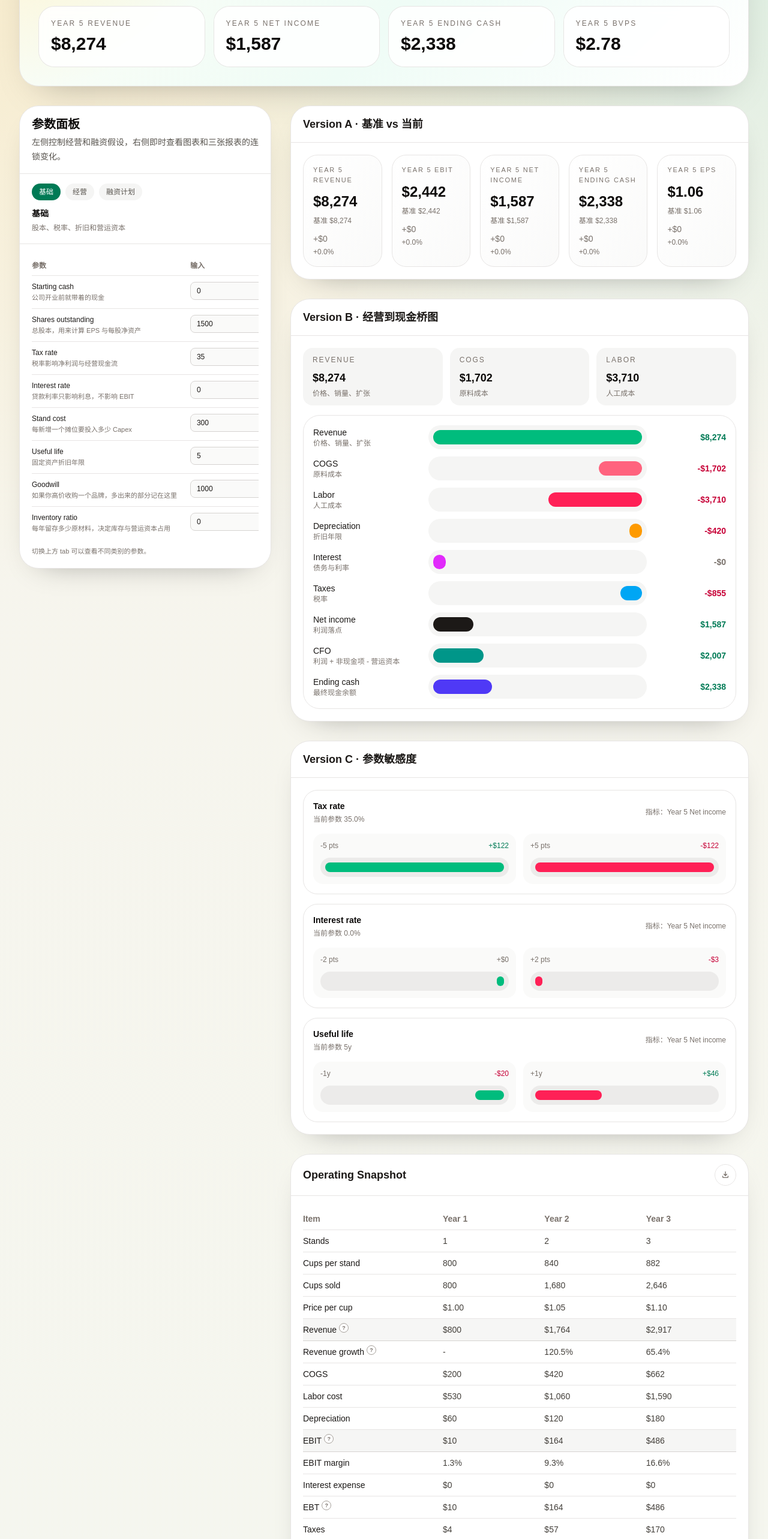
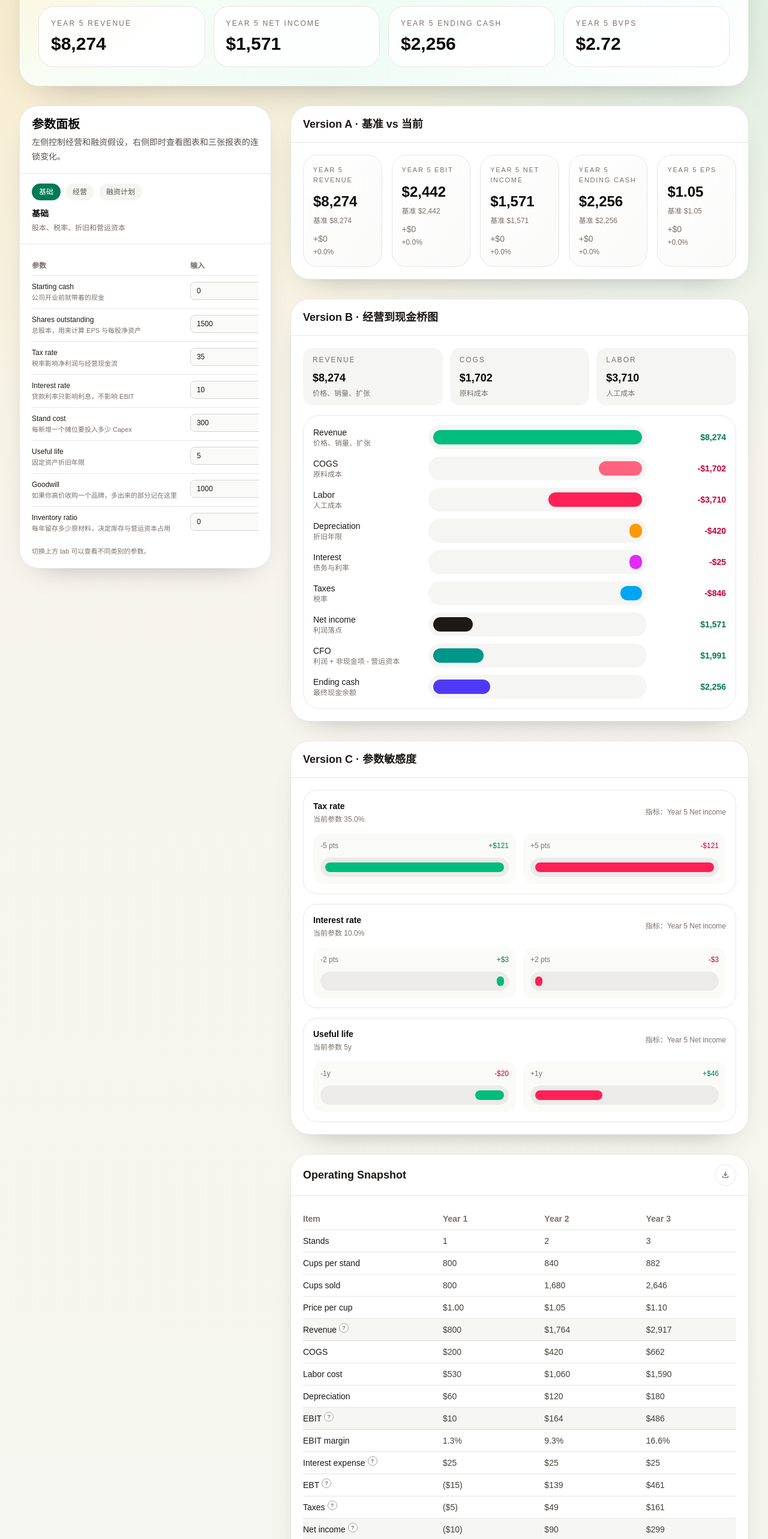
Before and after one commit to Muffinmann/fin-stat-sim, a Next.js app: page / in a window 1280 px wide. Shown: the part 234-2800 px from the top of the page at 60% size. Built offline with nearby package versions, Linux system fonts and the light colour scheme.

Commit message:
multiple updates

```diff
--- a/components/report-simulator/FinancialTables.tsx
+++ b/components/report-simulator/FinancialTables.tsx
@@ -99,7 +99,6 @@ export const operatingSnapshotRows: TableRow[] = [
   ['Cups sold', (year) => formatInteger(year.cupsSold)],
   ['Price per cup', (year) => formatAccountingPrice(year.pricePerCup)],
   ['Revenue', (year) => formatAccountingCurrency(year.revenue)],
-  [ 'Revenue growth', (year) => (year.revenueGrowth === null ? '-' : formatPercent(year.revenueGrowth)), ],
   ['COGS', (year) => formatAccountingCurrency(year.cogs)],
   ['Labor cost', (year) => formatAccountingCurrency(year.laborCost)],
   ['Depreciation', (year) => formatAccountingCurrency(year.depreciation)],
@@ -113,6 +112,10 @@ export const operatingSnapshotRows: TableRow[] = [
   [
     'Per share growth',
     (year) => (year.perShareGrowth === null ? '-' : formatPercent(year.perShareGrowth)),
+  ],
+  [
+    'Revenue growth',
+    (year) => (year.revenueGrowth === null ? '-' : formatPercent(year.revenueGrowth)),
   ],
 ]
 
--- a/components/report-simulator/config.ts
+++ b/components/report-simulator/config.ts
@@ -7,7 +7,7 @@ export const defaultParams: Params = {
   startingCash: 0,
   sharesOutstanding: 1500,
   taxRatePct: 35,
-  interestRatePct: 0,
+  interestRatePct: 10,
   standCost: 300,
   usefulLifeYears: 5,
   startingGoodwill: 1000,
--- a/components/report-simulator/formulas.ts
+++ b/components/report-simulator/formulas.ts
@@ -1,7 +1,9 @@
 export const rowFormulas: Record<string, string> = {
   Revenue: 'Revenue = Cups sold × Price per cup',
   EBIT: 'EBIT = Revenue - COGS - Labor cost - Depreciation',
+  'Interest expense': 'Interest expense = (Beginning debt + Debt issued) × Interest rate',
   EBT: 'EBT = EBIT - Interest expense',
+  Taxes: 'Taxes = EBT × Tax rate',
   'Net income': 'Net income = EBT - Taxes',
   CFO: 'CFO = Net income + Depreciation - Change in inventory',
   CFI: 'CFI = -Capex',
--- a/components/report-simulator/projection.ts
+++ b/components/report-simulator/projection.ts
@@ -18,7 +18,6 @@ export const buildProjection = (params: Params) => {
   let beginningDebt = 0
   let beginningInventory = 0
   let fixedAssets = 0
-  let nolCarryforward = 0
 
   for (let yearIndex = 0; yearIndex < yearLabels.length; yearIndex += 1) {
     const newStands = clampNumber(params.annualStandAdds[yearIndex] ?? 0)
@@ -56,24 +55,12 @@ export const buildProjection = (params: Params) => {
     const changeInInventory = inventory - beginningInventory
 
     const provisionalEndingDebt = Math.max(0, beginningDebt + debtIssued - scheduledRepayment)
-    const averageDebt = (beginningDebt + provisionalEndingDebt) / 2
-    const interestExpense = averageDebt * (params.interestRatePct / 100)
+    const interestBearingDebt = beginningDebt + debtIssued
+    const interestExpense = interestBearingDebt * (params.interestRatePct / 100)
 
     const ebit = revenue - cogs - laborCost - depreciation
     const ebt = ebit - interestExpense
-
-    let taxableIncome = 0
-    let endingCarryforward = nolCarryforward
-
-    if (ebt >= 0) {
-      const nolUsed = Math.min(nolCarryforward, ebt)
-      taxableIncome = ebt - nolUsed
-      endingCarryforward = nolCarryforward - nolUsed
-    } else {
-      endingCarryforward = nolCarryforward + Math.abs(ebt)
-    }
-
-    const taxes = taxableIncome * (params.taxRatePct / 100)
+    const taxes = ebt * (params.taxRatePct / 100)
     const netIncome = ebt - taxes
 
     const cfo = netIncome + depreciation - changeInInventory
@@ -144,7 +131,6 @@ export const buildProjection = (params: Params) => {
     beginningCash = endingCash
     beginningDebt = debt
     beginningInventory = inventory
-    nolCarryforward = endingCarryforward
   }
 
   return years
```
